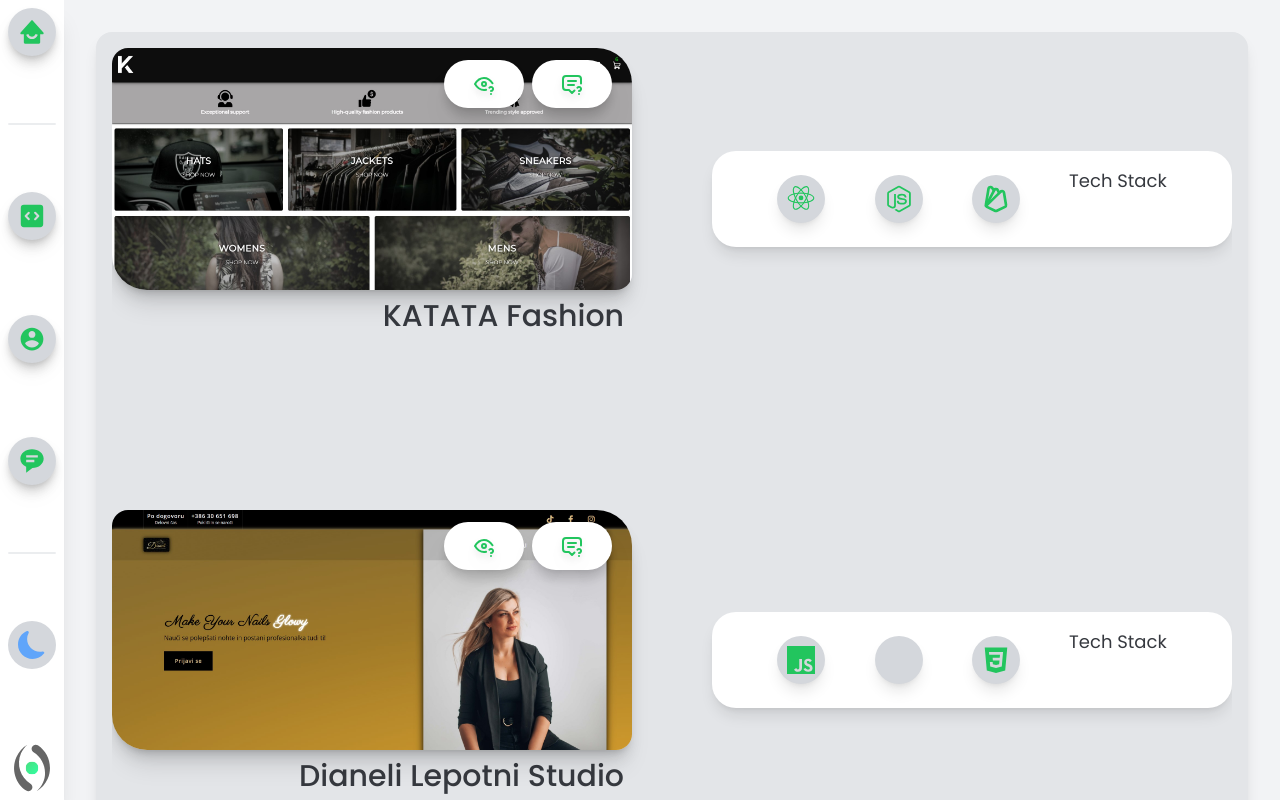
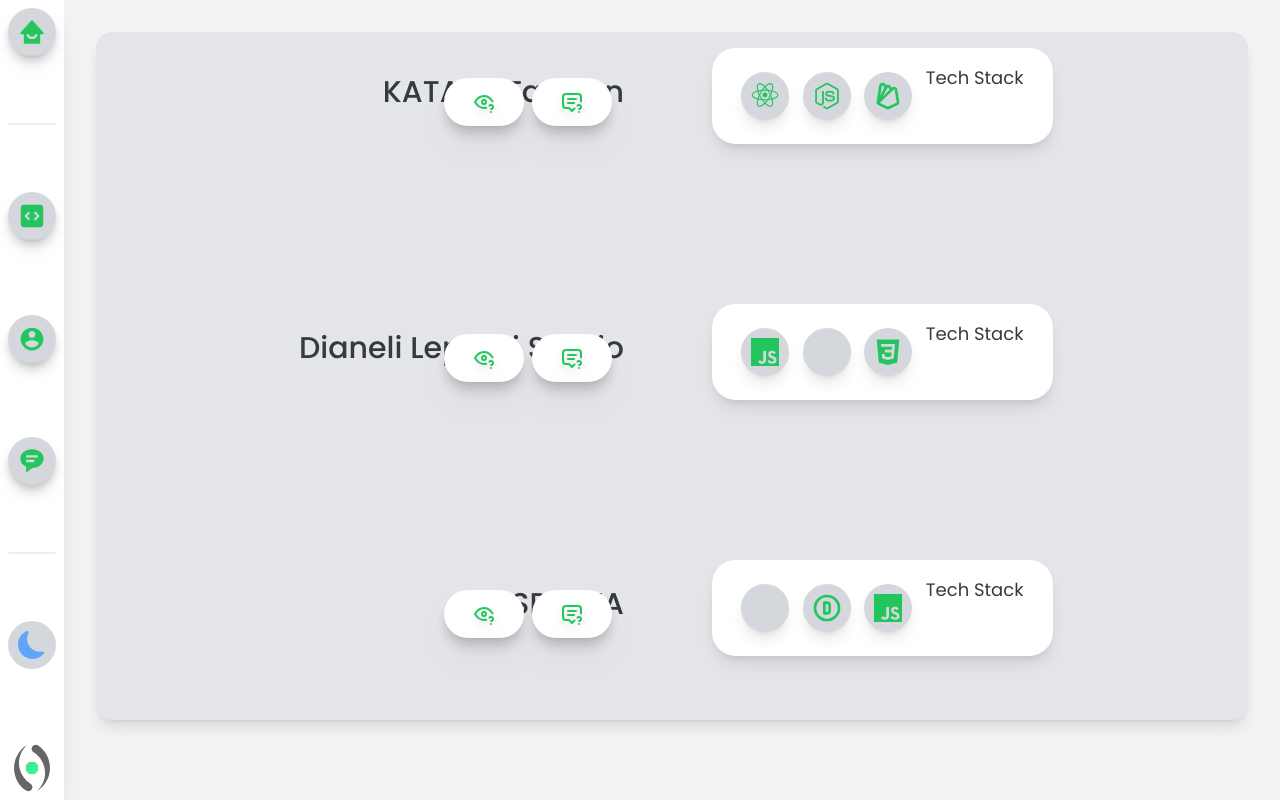
Before and after one commit to laukic1/Portfolio_App, a React (Vite) app: page /projects in a window 1280 px wide. Shown: the top 800 px of the page. Built offline with nearby package versions, Linux system fonts and the light colour scheme; some icons are missing.

Commit message:
resolving lagging issues when toggling light/dark mdoe

```diff
--- a/src/components/tooltip-image/tooltip-image.component.jsx
+++ b/src/components/tooltip-image/tooltip-image.component.jsx
@@ -5,11 +5,7 @@
   return (
     <div className="">
    <div className='relative project-img group rounded-custom'>
-      <img
-        className="rounded-custom hover:grayscale-0 shadow-xl w-full h-full object-cover "
-        src={imgUrl}
-        alt={`${title}`}
-      />
+
       <div className='flex sm:gap-2 absolute top-1 right-5'>
        <ProjectInfoIcon text={"Link"} icon={<TbEyeQuestion size="28" className='w-6 h-6 drop-shadow-lg' />} />
         <ProjectInfoIcon text={"Docs"} icon={<TbMessage2Question size="28" className='w-6 h-6 drop-shadow-lg' />} />
```
